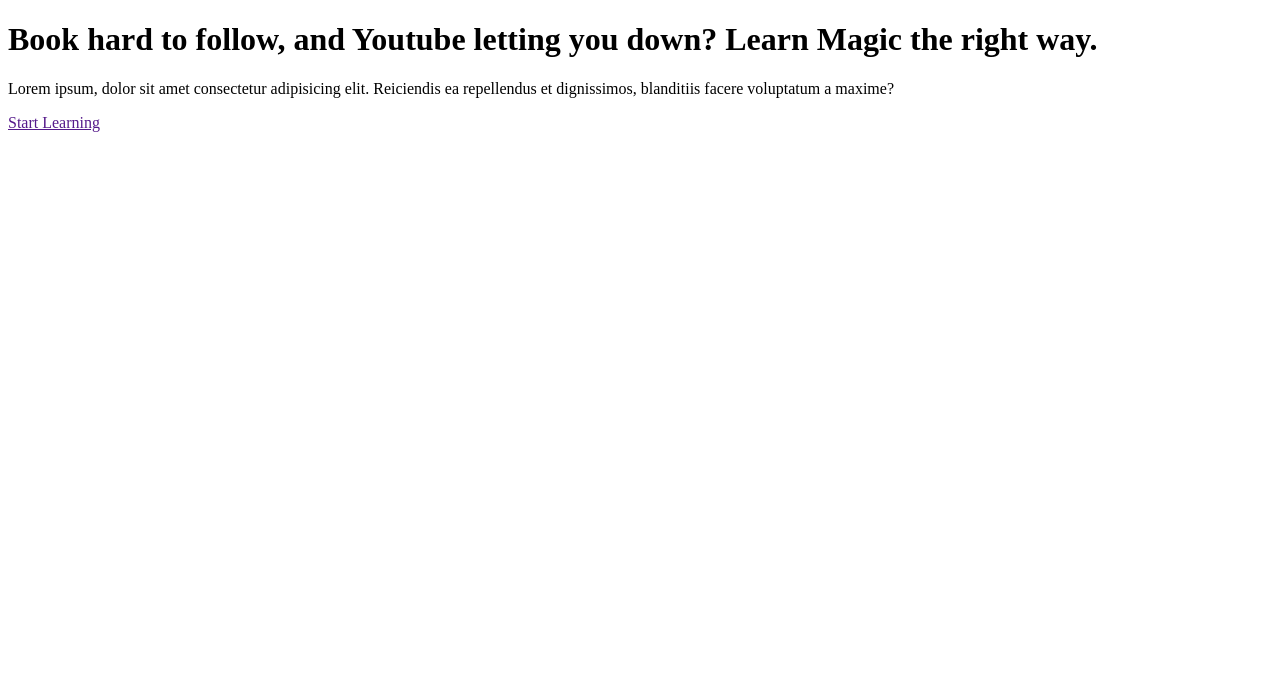
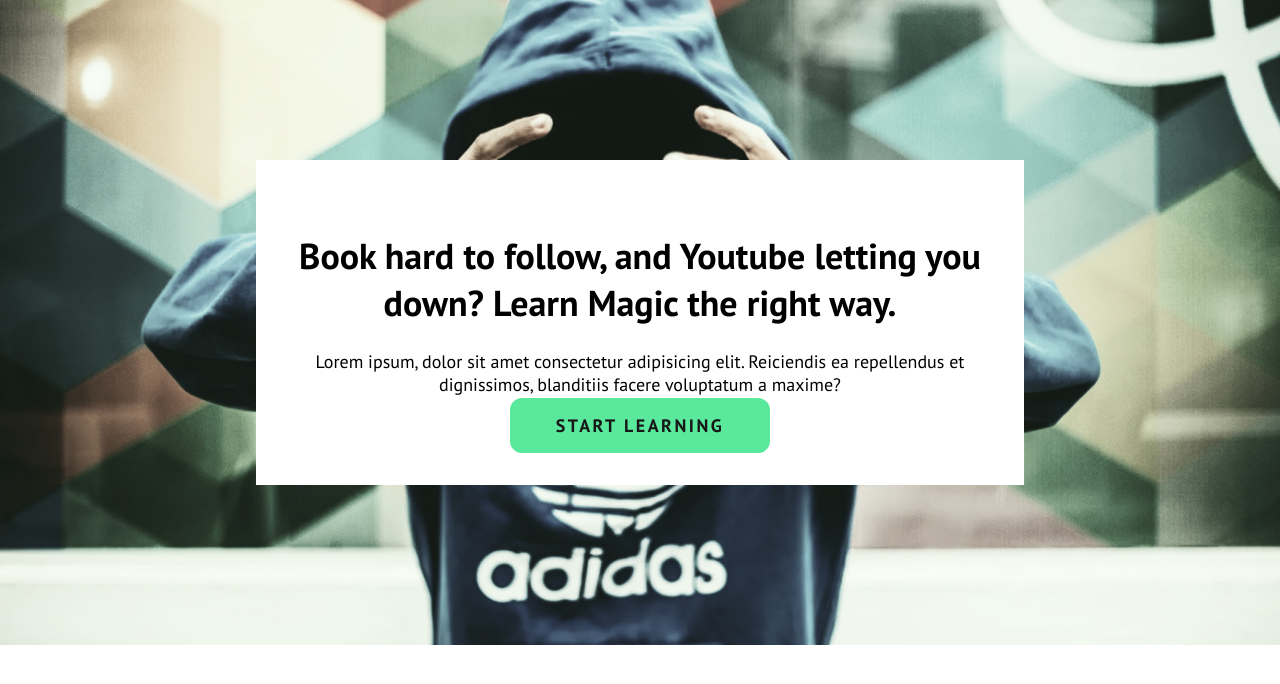
Before and after one commit to andrewteece/css-overlooked-project1, a plain HTML site: page index.html in a window 1280 px wide. Drawn offline with Linux system fonts and the light colour scheme.

Commit message:
general and button styles

```diff
--- a/style.css
+++ b/style.css
@@ -16,5 +16,49 @@
     --clr-dark-400: hsl(0, 0%, 9%);
 
     --clr-accent-400: hsl(148, 76%, 63%);
+}
 
+/* Reset */
+
+*,
+*::before,
+*::after {
+    box-sizing: border-box;
 }
+
+/* General Styles */
+
+body {
+    font-family: var(--ff-primary);
+    font-size: var(--fs-400);
+    font-weight: var(--fw-400);
+    margin: 0;
+}
+
+.hero {
+    display: flow-root;
+    background-image: url(assets/hero.jpg);
+    background-size: cover;
+}
+
+.hero__content {
+    background-color: rgba(255, 255, 255, 1);
+    width: 48rem;
+    padding: 3rem 2rem;
+    margin: 0 auto;
+    text-align: center;
+
+    margin-top: 10rem;
+    margin-bottom: 10rem;
+}
+
+.btn {
+    text-decoration: none;
+    text-transform: uppercase;
+    background: var(--clr-accent-400);
+    color: var(--clr-dark-400);
+    padding: 1rem 2.875rem;
+    border-radius: .75rem;
+    font-weight: var(--fw-700);
+    letter-spacing: 2.5px;
+}
```
